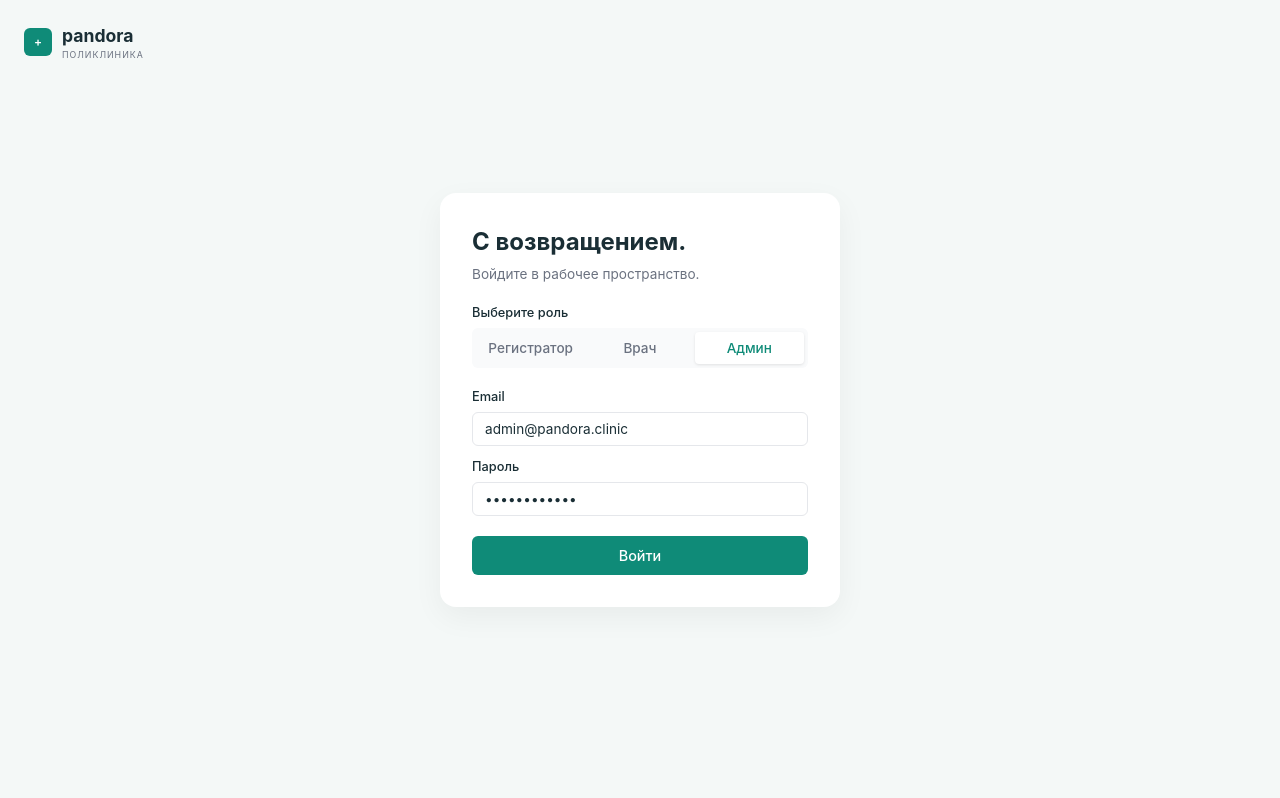
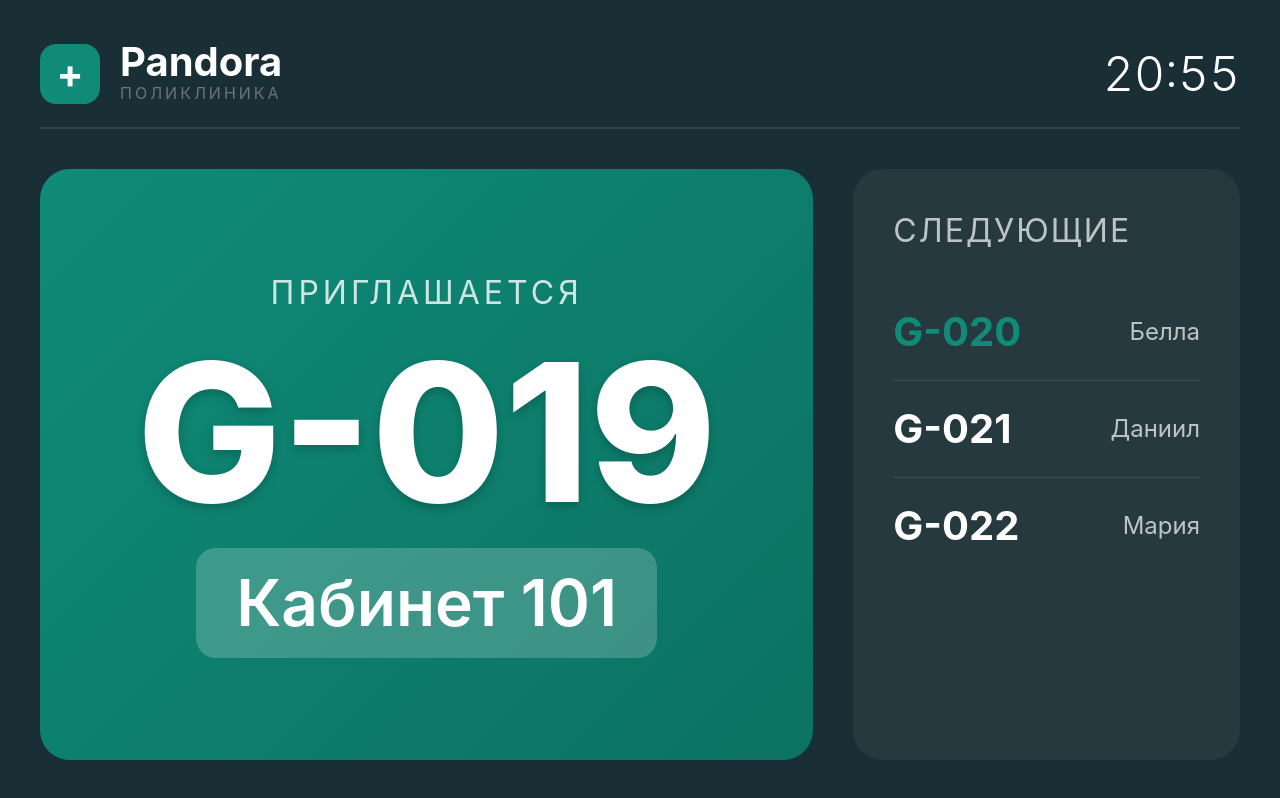
Before and after one commit to nikibutakov/PandoraClinica, a React (Vite) app in the folder frontend/staff/: page /board in a window 1280 px wide. Before the commit this address led to /staff/login. Built offline with nearby package versions, Linux system fonts and the light colour scheme.

Commit message:
feat: добавлено табло
- готов прототип
- есть связь с меню "Мой день" у врача

```diff
--- a/frontend/staff/src/App.tsx
+++ b/frontend/staff/src/App.tsx
@@ -24,6 +24,9 @@ import RegReferrals from './pages/registrar/RegReferrals';
 import DocMyDay from './pages/doctor/DocMyDay';
 import DocRecord from './pages/doctor/DocRecord';
 
+// Board
+import Board from './pages/board/Board';
+
 // Защита роутов
 function ProtectedRoute() {
   const { isAuthenticated } = useAuth();
@@ -35,6 +38,7 @@ function AppRoutes() {
   return (
     <Routes>
       <Route path="/staff/login" element={<Login />} />
+      <Route path="/board" element={<Board />} /> {/* Публичный маршрут табло */}
 
       <Route element={<ProtectedRoute />}>
         <Route path="/staff" element={<Layout />}>
--- a/frontend/staff/src/index.css
+++ b/frontend/staff/src/index.css
@@ -73,6 +73,7 @@ input, select, textarea { font-family: inherit; }
 /* LAYOUT */
 #app-layout { display: flex; min-height: 100vh; background: var(--bg-body); }
 .sidebar { width: 240px; background: var(--white); border-right: 1px solid var(--border); display: flex; flex-direction: column; height: 100vh; position: fixed; left: 0; top: 0; z-index: 100; transition: transform 0.3s ease; }
+.sidebar.closed { transform: translateX(-100%); }
 .sidebar-header { padding: 20px; border-bottom: 1px solid var(--border); display: flex; align-items: center; gap: 10px; }
 .workspace-switcher { margin: 12px; padding: 10px; border: 1px solid var(--border); border-radius: 6px; display: flex; align-items: center; gap: 10px; }
 .nav-section { padding: 12px 0; flex-grow: 1; overflow-y: auto; }
@@ -85,7 +86,8 @@ input, select, textarea { font-family: inherit; }
 .sidebar-footer { padding: 16px 20px; border-top: 1px solid var(--border); }
 .sidebar-footer .nav-item { padding: 8px 0; border: none; background: none !important; color: var(--text-muted); }
 
-.main-content { flex: 1; margin-left: 240px; display: flex; flex-direction: column; min-height: 100vh; width: calc(100% - 240px); }
+.main-content { flex: 1; margin-left: 240px; display: flex; flex-direction: column; min-height: 100vh; width: calc(100% - 240px); transition: margin-left 0.3s ease, width 0.3s ease; }
+.main-content.expanded { margin-left: 0; width: 100%; }
 .topbar { height: 60px; background: var(--white); border-bottom: 1px solid var(--border); display: flex; align-items: center; justify-content: space-between; padding: 0 24px; position: sticky; top: 0; z-index: 50; }
 .breadcrumbs { display: flex; align-items: center; gap: 6px; font-size: 0.8rem; color: var(--text-muted); }
 .breadcrumbs .current { color: var(--dark); font-weight: 500; }
@@ -95,6 +97,18 @@ input, select, textarea { font-family: inherit; }
 .user-info { text-align: right; }
 .user-name { font-size: 0.8rem; font-weight: 600; color: var(--dark); }
 .user-role { font-size: 0.7rem; color: var(--text-muted); }
+
+.menu-toggle {
+    display: block !important;
+    background: none;
+    border: none;
+    font-size: 1.2rem;
+    color: var(--dark);
+    cursor: pointer;
+    margin-right: 16px;
+    transition: var(--transition);
+}
+.menu-toggle:hover { color: var(--primary); }
 
 .page-content { padding: 24px; flex-grow: 1; }
 .page-header { display: flex; justify-content: space-between; align-items: flex-start; margin-bottom: 20px; }
@@ -112,57 +126,22 @@ input, select, textarea { font-family: inherit; }
 
 /* REGISTRAR & DOCTOR SPECIFIC */
 .patient-layout { display: grid; grid-template-columns: 320px 1fr; gap: 20px; }
+.booking-layout { display: grid; grid-template-columns: 260px 1fr 300px; gap: 16px; }
+.kanban-board { display: grid; grid-template-columns: repeat(4, 1fr); gap: 16px; }
+.kanban-col { background: var(--bg-body); border-radius: 10px; padding: 12px; display: flex; flex-direction: column; min-height: 400px; }
+.kanban-header { display: flex; justify-content: space-between; align-items: center; margin-bottom: 12px; font-weight: 600; font-size: 0.85rem; color: var(--text-muted); }
+.kanban-card { background: var(--white); border: 1px solid var(--border); border-radius: 6px; padding: 12px; margin-bottom: 8px; box-shadow: 0 1px 2px rgba(0,0,0,0.02); transition: var(--transition); }
 .record-layout { display: grid; grid-template-columns: 260px 1fr; gap: 20px; }
 .tabs { display: flex; gap: 16px; border-bottom: 1px solid var(--border); margin-bottom: 0; padding: 0 16px; }
 .tab { padding: 12px 0; font-weight: 500; font-size: 0.85rem; color: var(--text-muted); cursor: pointer; border-bottom: 2px solid transparent; transition: var(--transition); }
 .tab.active { color: var(--primary); border-bottom-color: var(--primary); }
 
-/* KANBAN DOCTOR */
-.kanban-board { display: grid; grid-template-columns: repeat(4, 1fr); gap: 16px; }
-.kanban-col { background: var(--bg-body); border-radius: 10px; padding: 12px; display: flex; flex-direction: column; min-height: 400px; }
-.kanban-header { display: flex; justify-content: space-between; align-items: center; margin-bottom: 12px; font-weight: 600; font-size: 0.85rem; color: var(--text-muted); }
-.kanban-card { background: var(--white); border: 1px solid var(--border); border-radius: 6px; padding: 12px; margin-bottom: 8px; box-shadow: 0 1px 2px rgba(0,0,0,0.02); transition: var(--transition); }
-
-/* ========================================= */
-/* СТИЛИ ДЛЯ ЗАПИСИ И ТАЛОНОВ (BOOKING)      */
-/* ========================================= */
-
-.booking-layout {
-  display: grid;
-  grid-template-columns: 260px 1fr 300px;
-  gap: 16px;
-}
-
-.booking-step {
-  background: var(--white);
-  border: 1px solid var(--border);
-  border-radius: 10px;
-  padding: 16px;
-  display: flex;
-  flex-direction: column;
-}
-
-.step-title {
-  font-weight: 600;
-  margin-bottom: 4px;
-  font-size: 0.95rem;
-  color: var(--dark);
-}
-
-.care-item {
-  padding: 10px;
-  border-radius: 6px;
-  display: flex;
-  justify-content: space-between;
-  align-items: center;
-  cursor: pointer;
-  margin-bottom: 6px;
-  transition: var(--transition);
-  border: 1px solid transparent;
-}
+/* BOOKING SPECIFIC */
+.booking-step { background: var(--white); border: 1px solid var(--border); border-radius: 10px; padding: 16px; display: flex; flex-direction: column; }
+.step-title { font-weight: 600; margin-bottom: 4px; font-size: 0.95rem; color: var(--dark); }
+.care-item { padding: 10px; border-radius: 6px; display: flex; justify-content: space-between; align-items: center; cursor: pointer; margin-bottom: 6px; transition: var(--transition); border: 1px solid transparent; }
 .care-item:hover { background: var(--bg-body); }
 .care-item.active { background: var(--primary-light); border-color: var(--primary); }
-
 .calendar-mock { display: grid; grid-template-columns: repeat(7, 1fr); gap: 2px; text-align: center; margin-bottom: 16px; }
 .cal-header { font-size: 0.7rem; color: var(--text-muted); font-weight: 500; padding-bottom: 6px; }
 .cal-day { padding: 8px 6px; border-radius: 4px; font-size: 0.8rem; color: var(--dark); cursor: pointer; transition: var(--transition); }
@@ -170,17 +149,13 @@ input, select, textarea { font-family: inherit; }
 .cal-day.active { background: var(--primary); color: var(--white); }
 .cal-day.text-muted { cursor: default; color: var(--text-muted); }
 .cal-day.text-muted:hover { background: transparent; }
-
 .time-slots { display: grid; grid-template-columns: repeat(3, 1fr); gap: 6px; }
 .time-slot { padding: 8px; text-align: center; border: 1px solid var(--border); border-radius: 4px; font-size: 0.8rem; cursor: pointer; transition: var(--transition); }
 .time-slot:hover { border-color: var(--primary); color: var(--primary); }
 .time-slot.active { background: var(--primary); color: var(--white); border-color: var(--primary); }
 .time-slot.disabled { color: var(--text-muted); background: var(--bg-body); border-color: transparent; cursor: not-allowed; }
 
-/* ========================================= */
-/* ИСПРАВЛЕНИЯ ДЛЯ ФОРМ И СПИСКОВ            */
-/* ========================================= */
-
+/* ИСПРАВЛЕНИЯ ДЛЯ ФОРМ И СПИСКОВ */
 .search-bar { display: flex; gap: 12px; margin-bottom: 20px; align-items: center; width: 100%; }
 .search-bar .input-field { flex: 1; width: auto; }
 .search-bar .btn { flex-shrink: 0; }
@@ -192,6 +167,104 @@ input, select, textarea { font-family: inherit; }
 .patient-info { display: flex; align-items: center; gap: 8px; overflow: hidden; }
 .patient-text { white-space: nowrap; overflow: hidden; text-overflow: ellipsis; }
 .patient-list-item svg { flex-shrink: 0; }
+
+.info-row { display: flex; gap: 16px; align-items: center; padding: 6px 0; border-bottom: 1px dashed var(--border); font-size: 0.8rem; }
+.info-row > span:first-child { width: 60px; flex-shrink: 0; }
+
+/* ========================================= */
+/* СТИЛИ ДЛЯ ИНФОРМАЦИОННОГО ТАБЛО          */
+/* ========================================= */
+
+.board-container {
+  width: 100vw;
+  height: 100vh;
+  background-color: #1A2E35; /* Темный фон для контраста */
+  color: #FFFFFF;
+  display: flex;
+  flex-direction: column;
+  padding: 40px;
+  overflow: hidden;
+  box-sizing: border-box;
+}
+
+.board-header {
+  display: flex;
+  justify-content: space-between;
+  align-items: center;
+  font-size: 2.5rem;
+  margin-bottom: 40px;
+  border-bottom: 2px solid rgba(255, 255, 255, 0.1);
+  padding-bottom: 20px;
+}
+
+.board-content {
+  display: grid;
+  grid-template-columns: 2fr 1fr;
+  gap: 40px;
+  flex: 1;
+}
+
+.board-called-box {
+  background: linear-gradient(135deg, #0F8B78 0%, #0c7262 100%);
+  border-radius: 30px;
+  display: flex;
+  flex-direction: column;
+  align-items: center;
+  justify-content: center;
+  box-shadow: 0 10px 40px rgba(15, 139, 120, 0.4);
+  animation: pulse-border 2s infinite;
+}
+
+.board-called-ticket {
+  font-size: 12rem;
+  font-weight: 800;
+  line-height: 1;
+  margin-bottom: 20px;
+  text-shadow: 0 4px 10px rgba(0,0,0,0.2);
+}
+
+.board-called-room {
+  font-size: 4rem;
+  font-weight: 600;
+  background: rgba(255, 255, 255, 0.2);
+  padding: 10px 40px;
+  border-radius: 20px;
+}
+
+.board-queue-list {
+  background: rgba(255, 255, 255, 0.05);
+  border-radius: 30px;
+  padding: 40px;
+  display: flex;
+  flex-direction: column;
+}
+
+.board-queue-title {
+  font-size: 2rem;
+  margin-bottom: 30px;
+  text-transform: uppercase;
+  letter-spacing: 2px;
+  color: rgba(255, 255, 255, 0.7);
+}
+
+.board-queue-item {
+  display: flex;
+  justify-content: space-between;
+  align-items: center;
+  font-size: 2.5rem;
+  padding: 20px 0;
+  border-bottom: 1px solid rgba(255, 255, 255, 0.1);
+}
+
+.board-queue-item:last-child {
+  border-bottom: none;
+}
+
+@keyframes pulse-border {
+  0% { box-shadow: 0 0 0 0 rgba(15, 139, 120, 0.7); }
+  70% { box-shadow: 0 0 0 30px rgba(15, 139, 120, 0); }
+  100% { box-shadow: 0 0 0 0 rgba(15, 139, 120, 0); }
+}
 
 /* RESPONSIVE */
 @media (max-width: 1200px) {
@@ -205,52 +278,3 @@ input, select, textarea { font-family: inherit; }
     .main-content { margin-left: 0; width: 100%; }
     .dashboard-split, .patient-layout, .record-layout { grid-template-columns: 1fr; }
 }
-/* Замените старый .info-row на этот */
-.info-row {
-  display: flex;
-  gap: 16px; /* Добавили отступ между текстом */
-  align-items: center;
-  padding: 6px 0;
-  border-bottom: 1px dashed var(--border);
-  font-size: 0.8rem;
-}
-/* Фиксируем ширину для первой метки, чтобы значения были ровно друг под другом */
-.info-row > span:first-child {
-  width: 60px;
-  flex-shrink: 0;
-}
-/* ========================================= */
-/* АНИМАЦИЯ СКРЫТИЯ БОКОВОГО МЕНЮ            */
-/* ========================================= */
-
-.sidebar {
-    transition: transform 0.3s ease;
-}
-
-.sidebar.closed {
-    transform: translateX(-100%);
-}
-
-.main-content {
-    transition: margin-left 0.3s ease, width 0.3s ease;
-}
-
-.main-content.expanded {
-    margin-left: 0;
-    width: 100%;
-}
-
-/* Кнопка меню всегда видима */
-.menu-toggle {
-    display: block !important;
-    background: none;
-    border: none;
-    font-size: 1.2rem;
-    color: var(--dark);
-    cursor: pointer;
-    margin-right: 16px;
-    transition: var(--transition);
-}
-.menu-toggle:hover {
-    color: var(--primary);
-}
--- a/frontend/staff/src/pages/Login.tsx
+++ b/frontend/staff/src/pages/Login.tsx
@@ -57,8 +57,18 @@ export default function Login() {
           <input type="password" className="input-field" defaultValue="............" />
         </div>
 
-        <button className="btn btn-primary" style={{ width: '100%', padding: 10, fontSize: '0.9rem', marginTop: 8 }} onClick={handleLogin}>
+        <button className="btn btn-primary" style={{ width: '100%', padding: 10, fontSize: '0.9rem', marginTop: 8, marginBottom: 12 }} onClick={handleLogin}>
           Войти
+        </button>
+
+        {/* Кнопка открытия табло в новой вкладке */}
+        <button
+          className="btn btn-outline"
+          style={{ width: '100%', padding: 10, fontSize: '0.9rem', display: 'flex', justifyContent: 'center', gap: 8 }}
+          onClick={() => window.open('/board', '_blank')}
+        >
+          <svg width="16" height="16" viewBox="0 0 24 24" fill="none" stroke="currentColor" strokeWidth="2"><rect x="2" y="3" width="20" height="14" rx="2" ry="2"></rect><line x1="8" y1="21" x2="16" y2="21"></line><line x1="12" y1="17" x2="12" y2="21"></line></svg>
+          Включить информационное табло
         </button>
       </div>
     </div>
--- /dev/null
+++ b/frontend/staff/src/pages/board/Board.tsx
@@ -0,0 +1,106 @@
+import { useState, useEffect } from 'react';
+
+interface CalledPatient {
+  ticket: string;
+  room: string;
+  doctor: string;
+}
+
+interface QueueItem {
+  id: string;
+  ticket: string;
+  name: string;
+}
+
+export default function Board() {
+  const [called, setCalled] = useState<CalledPatient | null>(null);
+  const [queue, setQueue] = useState<QueueItem[]>([]);
+  const [currentTime, setCurrentTime] = useState(new Date());
+
+  // Функция получения данных из localStorage
+  const fetchData = () => {
+    const savedCalled = localStorage.getItem('board_called');
+    const savedQueue = localStorage.getItem('board_queue');
+
+    if (savedCalled) {
+      setCalled(JSON.parse(savedCalled));
+    } else {
+      // Демо-данные для первоначального вида
+      setCalled({ ticket: 'G-019', room: '101', doctor: 'Анна Иванова' });
+    }
+
+    if (savedQueue) {
+      setQueue(JSON.parse(savedQueue));
+    } else {
+      setQueue([
+        { id: '1', ticket: 'G-020', name: 'Белла' },
+        { id: '2', ticket: 'G-021', name: 'Даниил' },
+        { id: '3', ticket: 'G-022', name: 'Мария' },
+      ]);
+    }
+  };
+
+  useEffect(() => {
+    // Инициализация при загрузке
+    fetchData();
+
+    // Автообновление данных каждые 5 секунд
+    const dataInterval = setInterval(fetchData, 5000);
+
+    // Обновление часов каждую секунду
+    const clockInterval = setInterval(() => setCurrentTime(new Date()), 1000);
+
+    return () => {
+      clearInterval(dataInterval);
+      clearInterval(clockInterval);
+    };
+  }, []);
+
+  return (
+    <div className="board-container">
+      <div className="board-header">
+        <div style={{ display: 'flex', alignItems: 'center', gap: 20 }}>
+          <div style={{ width: 60, height: 60, background: 'var(--primary)', borderRadius: 16, display: 'flex', alignItems: 'center', justifyContent: 'center', fontWeight: 'bold', fontSize: '2.5rem' }}>+</div>
+          <div>
+            <div style={{ fontWeight: 700, lineHeight: 1 }}>Pandora</div>
+            <div style={{ fontSize: '1rem', letterSpacing: 3, color: 'var(--text-muted)' }}>ПОЛИКЛИНИКА</div>
+          </div>
+        </div>
+        <div style={{ fontVariantNumeric: 'tabular-nums', fontSize: '3rem', fontWeight: 300 }}>
+          {currentTime.toLocaleTimeString('ru-RU', { hour: '2-digit', minute: '2-digit' })}
+        </div>
+      </div>
+
+      <div className="board-content">
+        {/* Блок вызванного пациента */}
+        <div className="board-called-box">
+          <div style={{ fontSize: '2rem', textTransform: 'uppercase', letterSpacing: 4, opacity: 0.8, marginBottom: 20 }}>
+            Приглашается
+          </div>
+          {called ? (
+            <>
+              <div className="board-called-ticket">{called.ticket}</div>
+              <div className="board-called-room">Кабинет {called.room}</div>
+            </>
+          ) : (
+            <div style={{ fontSize: '4rem', fontWeight: 600 }}>Ожидайте</div>
+          )}
+        </div>
+
+        {/* Очередь */}
+        <div className="board-queue-list">
+          <div className="board-queue-title">Следующие</div>
+          {queue.map((item, index) => (
+            <div key={item.id} className="board-queue-item">
+              <span style={{ color: index === 0 ? 'var(--primary)' : 'white', fontWeight: 700 }}>{item.ticket}</span>
+              <span style={{ fontSize: '1.5rem', opacity: 0.7 }}>{item.name}</span>
+            </div>
+          ))}
+          {queue.length === 0 && (
+            <div style={{ fontSize: '1.5rem', color: 'var(--text-muted)' }}>Очередь пуста</div>
+          )}
+        </div>
+      </div>
+    </div>
+  );
+}
--- a/frontend/staff/src/pages/doctor/DocMyDay.tsx
+++ b/frontend/staff/src/pages/doctor/DocMyDay.tsx
@@ -35,7 +35,6 @@ function DraggableCard({
     id: patient.id,
   });
 
-  // Объединяем стили перетаскивания и кастомную рамку
   const style = {
     transform: transform ? CSS.Translate.toString(transform) : undefined,
     zIndex: isDragging ? 100 : 1,
@@ -48,9 +47,8 @@ function DraggableCard({
     <div
       ref={setNodeRef}
       className="kanban-card"
-      style={style} // Оставлен только один пропс style
+      style={style}
     >
-      {/* Область за которую можно тянуть (вся карточка, но кнопки перехватывают клик) */}
       <div {...listeners} {...attributes}>
         <div className="flex justify-between items-start mb-2">
           <div className="font-semibold text-dark text-sm">{patient.name}</div>
@@ -127,14 +125,41 @@ export default function DocMyDay() {
   const sensors = useSensors(
     useSensor(PointerSensor, {
       activationConstraint: {
-        distance: 5, // Перетаскивание начнется только если сдвинуть мышь на 5 пикселей
+        distance: 5,
       },
     }),
     useSensor(KeyboardSensor)
   );
 
+  // Обновленная функция, которая синхронизирует данные с табло
   const movePatient = (id: string, newStatus: Patient['status']) => {
-    setPatients(patients.map(p => p.id === id ? { ...p, status: newStatus } : p));
+    const updatedPatients = patients.map(p => p.id === id ? { ...p, status: newStatus } : p);
+    setPatients(updatedPatients);
+
+    const calledPatient = updatedPatients.find(p => p.status === 'called');
+    const waitingPatients = updatedPatients.filter(p => p.status === 'waiting');
+
+    // Генератор случайных номеров талонов (для демонстрации)
+    const generateTicket = (patId: string) => {
+      const num = patId.replace(/\D/g, '') || Math.floor(Math.random() * 90 + 10);
+      return `G-0${num}`;
+    };
+
+    if (calledPatient) {
+      localStorage.setItem('board_called', JSON.stringify({
+        ticket: generateTicket(calledPatient.id),
+        room: '101',
+        doctor: 'Анна Иванова'
+      }));
+    }
+
+    localStorage.setItem('board_queue', JSON.stringify(
+      waitingPatients.map(p => ({
+        id: p.id,
+        ticket: generateTicket(p.id),
+        name: p.name.split(' ')[0] // Только имя для табло
+      }))
+    ));
   };
 
   const getPatientsByStatus = (status: Patient['status']) => patients.filter(p => p.status === status);
```
